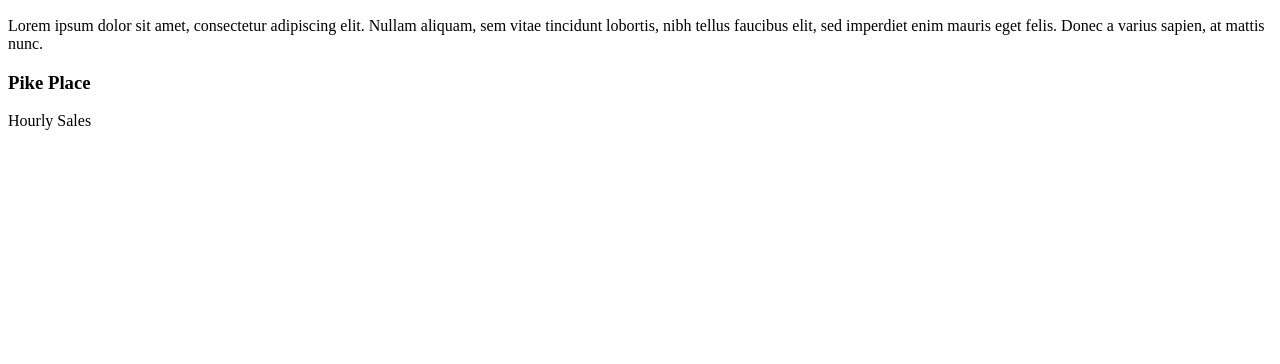
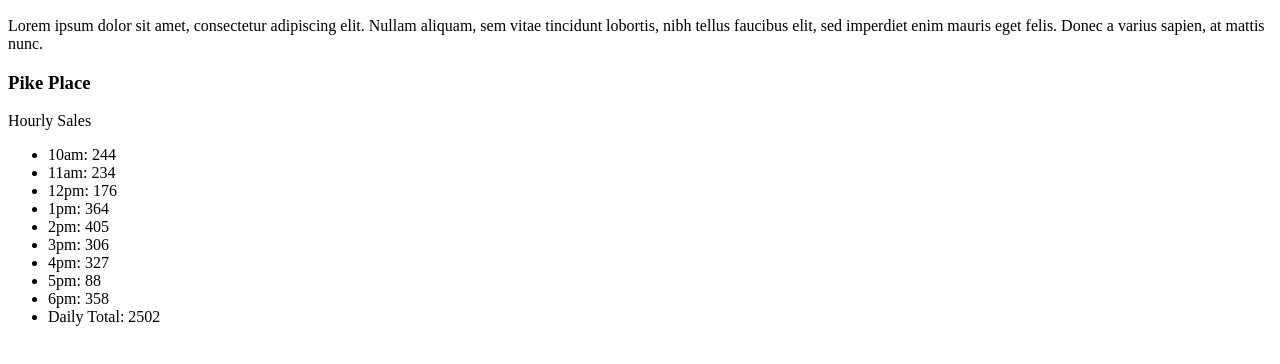
Before and after one commit to Brandon-Parker/cookie-stand, a plain HTML site: page index.html in a window 1280 px wide. Shown: the part 110-474 px from the top of the page. Drawn offline with Linux system fonts and the light colour scheme.

Commit message:
fixed bug not totally out the Daily Total, and fixed the HTML for the JS

```diff
--- a/app.js
+++ b/app.js
@@ -1,5 +1,4 @@
 var hours = ['10am', '11am', '12pm', '1pm', '2pm', '3pm', '4pm', '5pm', '6pm'];
-
 var pikePlace = {
   store: 'Pike Place',
   minCustHr: 17,
@@ -14,30 +13,34 @@ var pikePlace = {
   calcHourlySales: function() {
     for (var i = 0; i < hours.length; i++) {
       var hrly = Math.floor(this.avgPerCust * this.calcRandCust());
+      console.log('hourly total is ' + hrly);
       this.hourlySales.push(hrly)
       this.dailyTotal += hrly;
+      console.log('running total is' + this.dailyTotal);
     }
   },
   makeList: function() {
     this.calcHourlySales();
-    var ulElem = document.createElement('ul');
+
     for (var i = 0; i < hours.length; i++) {
       var li = document.createElement('li');
       li.textContent = hours[i] + ': ' + this.hourlySales[i];
-      ulElem.appendChild(li);
+      pikeUl.appendChild(li);
     }
-    document.body.appendChild(ulElem);
+    var li = document.createElement('li');
+      li.textContent = 'Daily Total: ' + this.dailyTotal;
+      pikeUl.appendChild(li);
     //Create an element
     //Add content to the element
     //append the element to the DOM
-      // li.textContent = hrly[i] + ': ' + this.dailyTotal[i];
-      // ulElem.appendChild(li);
+
 
   }
 };
 
-pikePlace.calcHourlySales()
-console.log(pikePlace.hourlySales)
+var pikeUl = document.getElementById('pike');
+pikePlace.makeList()
+// console.log(pikePlace.hourlySales)
 
 // for (var i >= 0; i < pikePlace.hourlySales.length; i++) {
 //   0[i]
--- a/index.html
+++ b/index.html
@@ -3,7 +3,6 @@
 <html>
 <head>
   <title>Delicious Salmon Cookies!</title>
-  <script src="app.js"></script>
 </head>
 <body>
 
@@ -21,6 +20,7 @@
 
     <h3>Pike Place</h3>
     <p>Hourly Sales</p>
+    <ul id="pike"></ul>
     <section >
 
     </section>
@@ -32,5 +32,6 @@
 
 
   </footer>
+  <script src="app.js"></script>
 </body>
 </html>
```
